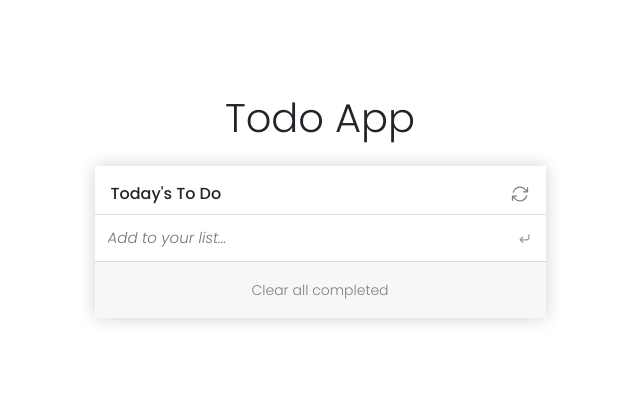
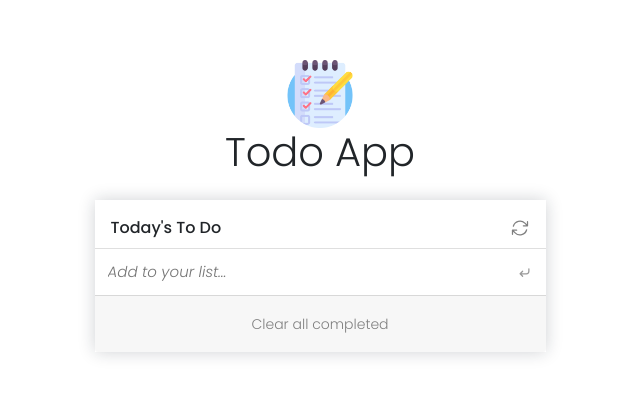
Before and after one commit to Stephen-Adom/minimalist-todo-list, a website built with webpack: page src/index.html in a window 1280 px wide. Shown: the part 194-590 px from the top of the page, without its empty margins (320-960 px from the left). Built offline with nearby package versions, Linux system fonts and the light colour scheme.

Commit message:
add logo to app

```diff
--- a/src/index.html
+++ b/src/index.html
@@ -16,6 +16,9 @@
     <div class="container">
       <div class="row justify-content-center">
         <div class="col-lg-5 col-md-10 col-sm-12 col-12">
+          <div class="text-center logo-container">
+            <img src="" width="15%" alt="todoApp">
+          </div>
           <h2 class="display-6 text-center">Todo App</h2>
           <div class="card todo-container border-0 mt-4">
             <div
--- a/src/index.js
+++ b/src/index.js
@@ -3,6 +3,7 @@ import './styles.css';
 import { debounceTime, fromEvent } from 'rxjs';
 
 import arrowDown from './assets/bend-arrow-right-svgrepo-com.svg';
+import TodoLogo from './assets/list.png';
 import {
   addTask,
   removeTask,
@@ -13,6 +14,7 @@ import {
 const todoListContainer = document.querySelector('.list-group');
 const submitBtn = document.querySelector('.submitBtn img');
 const form = document.querySelector('form');
+const logoContainer = document.querySelector('.logo-container img');
 
 const renderCheckBoxIfCompletedIsFalse = (todo) => {
   if (todo.completed) {
@@ -132,4 +134,5 @@ fromEvent(todoListContainer, 'input').pipe(debounceTime(800)).subscribe((e) => {
 window.addEventListener('DOMContentLoaded', () => {
   renderTodoList();
   submitBtn.src = arrowDown;
+  logoContainer.src = TodoLogo;
 });
--- a/webpack.config.js
+++ b/webpack.config.js
@@ -29,6 +29,10 @@ module.exports = {
         test: /\.svg$/,
         type: 'asset/resource',
       },
+      {
+        test: /\.png/,
+        type: 'asset/resource',
+      },
     ],
   },
   devServer: {
```
Also changed, not shown: dist/assets/2c192296e30a3e43034e.png (added), dist/index.html, dist/main.js, src/assets/list.png (added).
